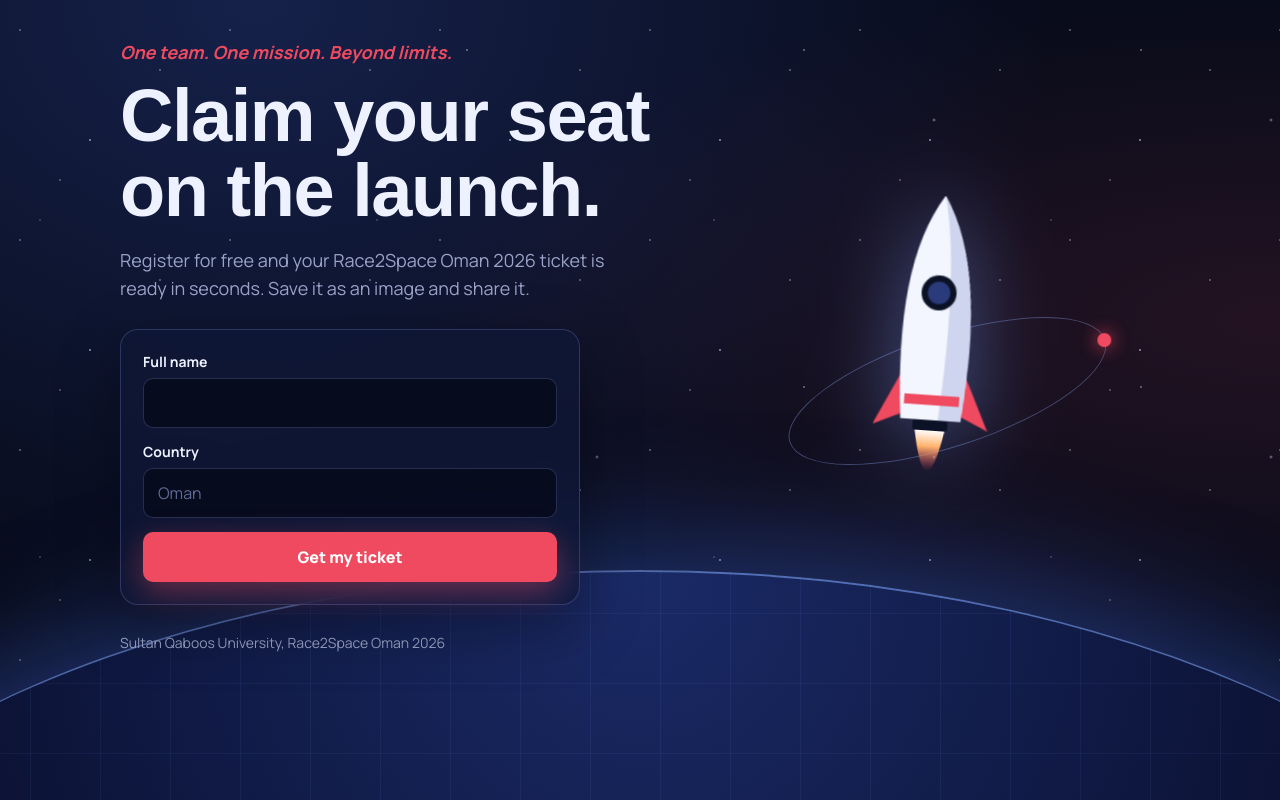
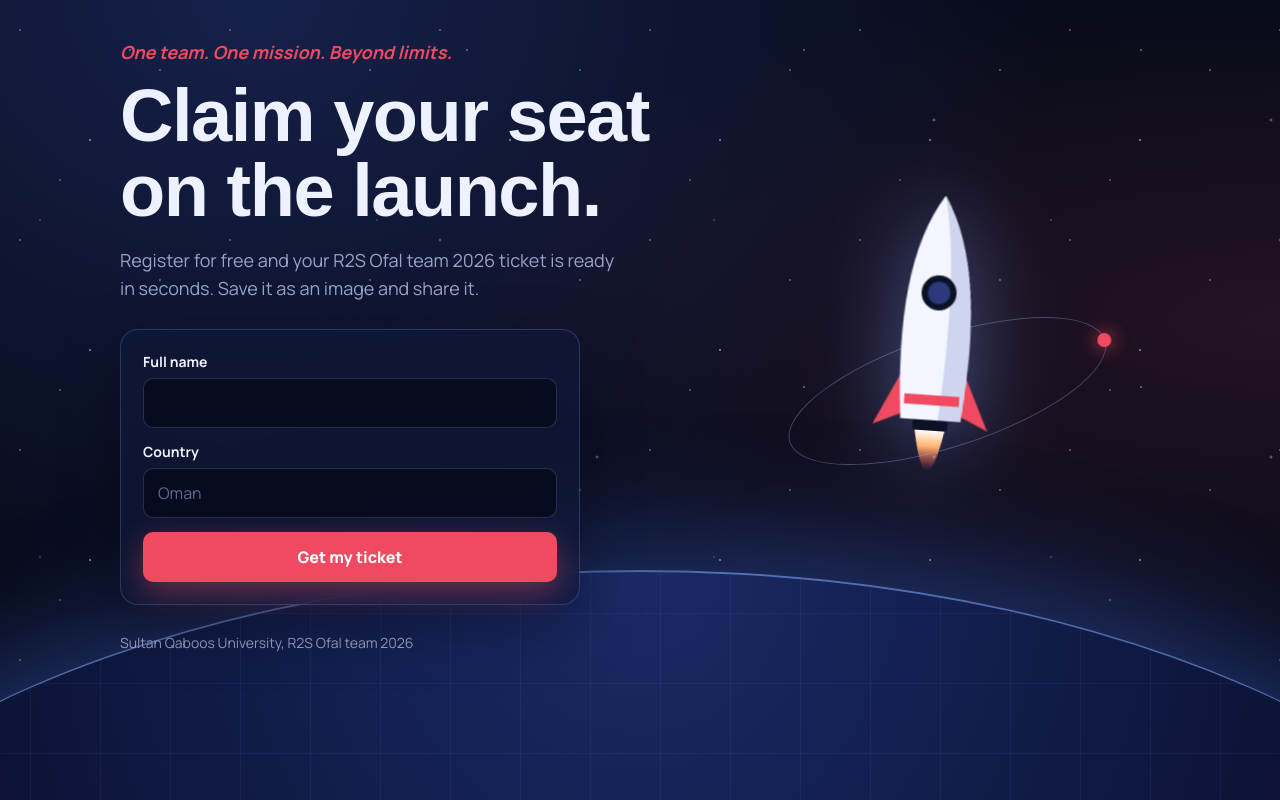
Before and after one commit to WsaanAlsalhi/Ofal-mission-ticket, a Next.js app: page / in a window 1280 px wide. Built offline with nearby package versions, Linux system fonts and the light colour scheme; a web font is replaced by a local one.

Commit message:
Update event name from Race2Space to R2S Ofal team

```diff
--- a/app/page.js
+++ b/app/page.js
@@ -110,7 +110,7 @@
             <p className="tag">One team. One mission. Beyond limits.</p>
             <h1>Claim your seat on the launch.</h1>
             <p className="lead">
-              Register for free and your Race2Space Oman 2026 ticket is ready in seconds.
+              Register for free and your R2S Ofal team 2026 ticket is ready in seconds.
               Save it as an image and share it.
             </p>
             <form onSubmit={submit}>
@@ -125,7 +125,7 @@
               {error && <div className="error" role="alert">{error}</div>}
               <button disabled={busy}>{busy ? "Preparing launch..." : "Get my ticket"}</button>
             </form>
-            <p className="foot">Sultan Qaboos University, Race2Space Oman 2026</p>
+            <p className="foot">Sultan Qaboos University, R2S Ofal team 2026</p>
           </div>
           <div className="stage">
             <Rocket />
```
